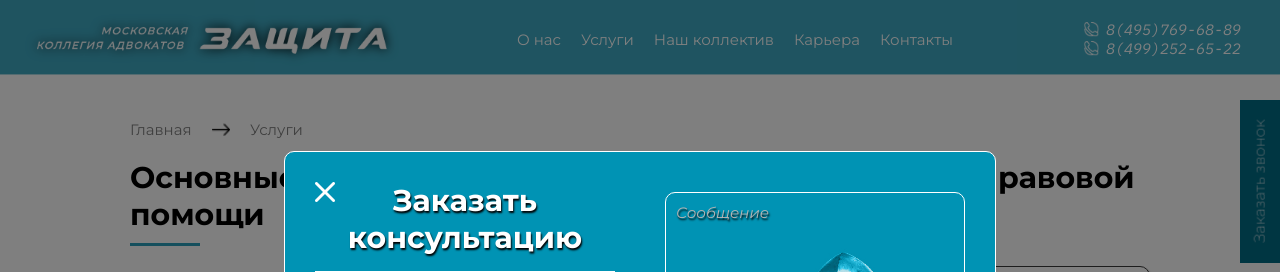
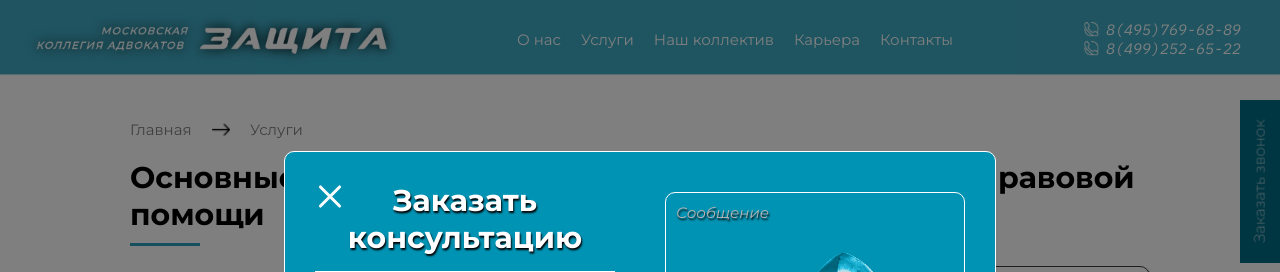
Before and after one commit to Ax51/react-site-MKA_Zaschita, a React (Create React App) app: page /services in a window 1280 px wide. Both pictures are taken after a click on the button "Заказать звонок". Shown: the top 272 px of the page. Built offline with nearby package versions, Linux system fonts and the light colour scheme.

Commit message:
improved close button on modal screen

```diff
--- a/src/Components/Callback-form/Callback-form.css
+++ b/src/Components/Callback-form/Callback-form.css
@@ -42,15 +42,34 @@
     background-color: rgba(0, 0, 0, .4);
 }
 .callback-form__form > button {
-    width: 10px;
-    height: 10px;
+    width: 30px;
+    height: 30px;
     background-color: transparent;
     border: none;
     position: absolute;
+    cursor: pointer;
+    overflow: hidden;
+    transition: transform .3s;
+}
+.callback-form__form_close-btn, .callback-form__form_close-btn::before {
+    display: block;
+    width: 30px;
+    height: 3px;
+    border-radius: 2px;
+    background-color: #fff;
+}
+.callback-form__form_close-btn {
+    transform: rotate(45deg);
+}
+.callback-form__form_close-btn::before {
+    content: '';
+    transform: rotate(90deg);
 }
 .callback-form__form > button:hover {
-    cursor: pointer;
+    transform: rotate(180deg);
+    transition: transform .3s;
 }
+
 .callback-form__form > div > h1 {
     max-width: 300px;
 
--- a/src/Components/Callback-form/Callback-form.js
+++ b/src/Components/Callback-form/Callback-form.js
@@ -1,8 +1,6 @@
 import React, { useState } from "react";
 
 import './Callback-form.css';
-
-import close from '../img/close_big.png'
 
 const CallbackForm = () => {
     const [modalClassName, setModalClassName] = useState("callback-form");
@@ -31,9 +29,7 @@ const CallbackForm = () => {
                     onSubmit={closeModal}>
                     <button
                         onClick={closeModal}>
-                        <img
-                            src={close}
-                            alt='close' />
+                        <div className="callback-form__form_close-btn" />
                     </button>
                     <div className="block-1">
                         <h1>Заказать консультацию</h1>
```
